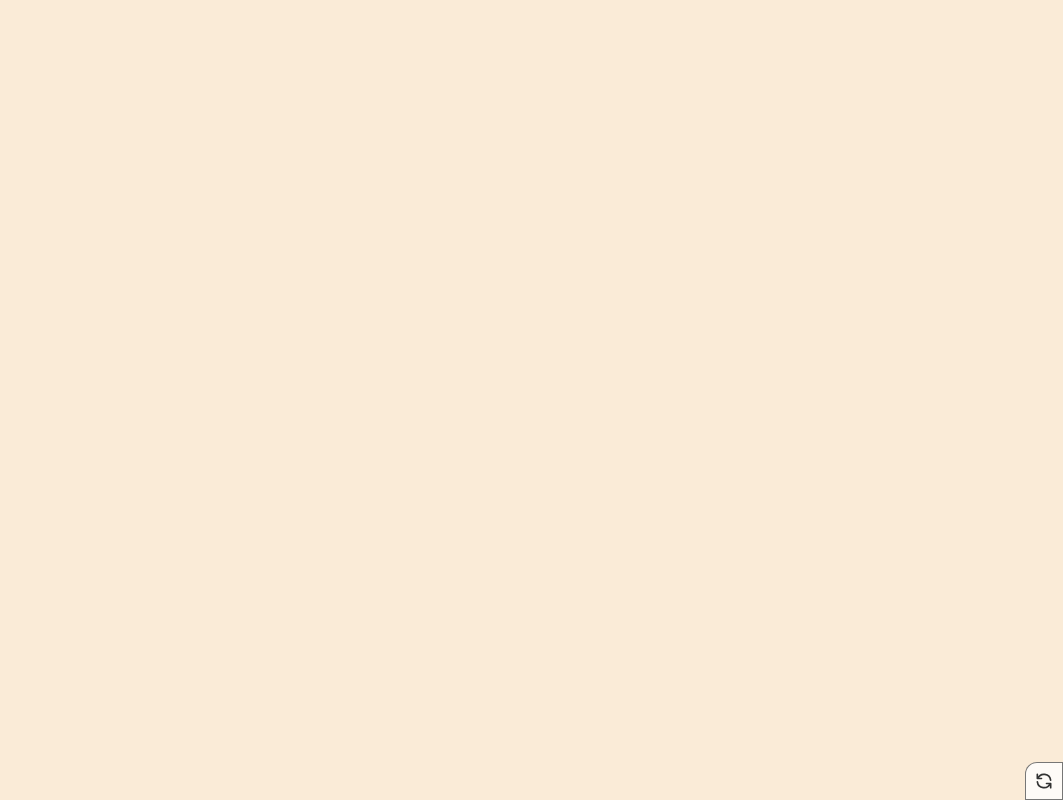
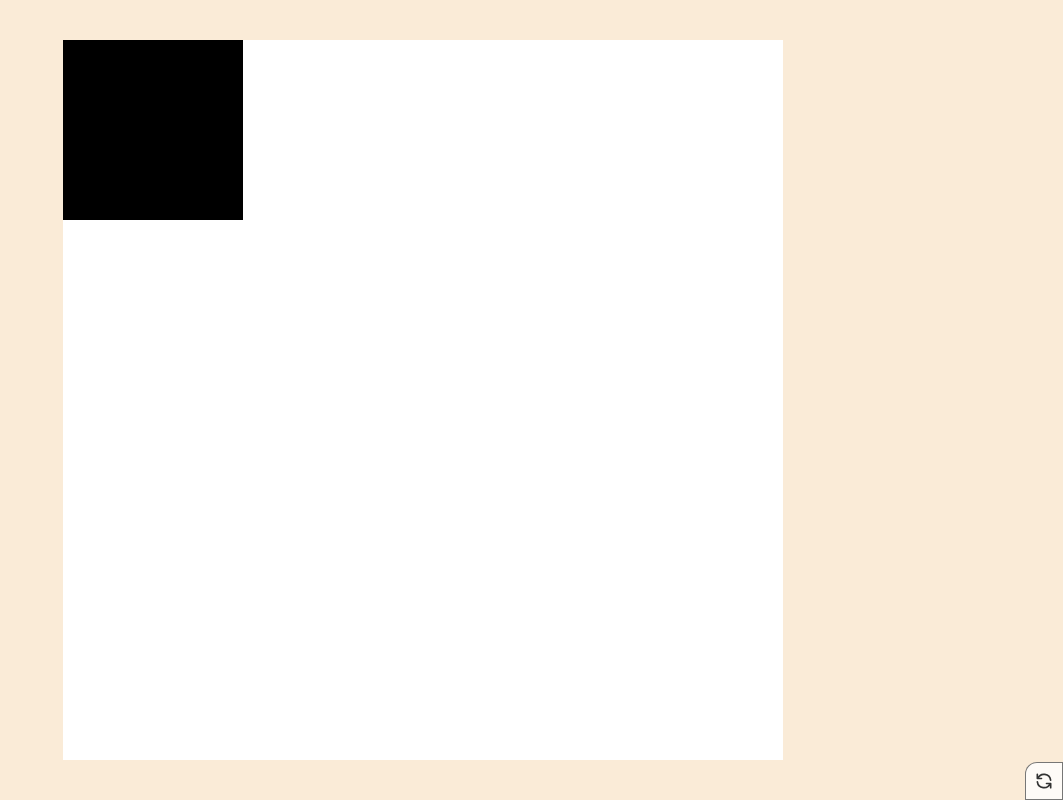
Before and after one commit to Rossowka/generative-art, a React (Create React App) app: page / in a window 1280 px wide. Shown: the whole page, without its empty margins (217-1280 px from the left). Built offline with nearby package versions, Linux system fonts and the light colour scheme.

Commit message:
added: Box component

```diff
--- a/src/App.js
+++ b/src/App.js
@@ -1,13 +1,11 @@
 import Button from './components/Button'
-import Art from './components/Art';
+import { Art } from './components/Art'
 import './App.css';
 
 function App() {
   return (
     <div className="App">
-      <Art>
-
-      </Art>
+      <Art />
       <Button />
     </div>
   );
--- a/src/components/Art/Art.js
+++ b/src/components/Art/Art.js
@@ -1,11 +1,23 @@
 import React from 'react';
+
+import Box from './Box';
 
 import './styles.scss'
 
-function Art({ children }) {
+function Art() {
+    const artSize = Math.min(window.innerWidth * 0.9, window.innerHeight * 0.9);
+    const random = (min, max) => {
+        return Math.floor(Math.random() * (max - min + 1)) + min;
+    }
+
+    const boxes = (random(3, 12));
+    console.log(boxes);
+
     return (
         <div className='art'>
-            { children }
+            <svg width={artSize}>
+                <Box boxes={boxes} artSize={artSize}/>
+            </svg>
         </div>
     )
 }
--- /dev/null
+++ b/src/components/Art/Box.js
@@ -0,0 +1,11 @@
+import React from 'react';
+
+function Box({ boxes, artSize }) {
+    let boxSize = artSize / boxes ;
+
+    return (
+        <rect x='0' y='0' width={boxSize} height={boxSize}/>
+    )
+}
+
+export default Box;
--- a/src/components/Art/index.js
+++ b/src/components/Art/index.js
@@ -1 +1,2 @@
-export { default } from './Art';
+export { default as Art } from './Art';
+export { default as Box } from './Box';
--- a/src/components/Art/styles.scss
+++ b/src/components/Art/styles.scss
@@ -3,4 +3,16 @@
     width: 100vw;
     padding: 1rem;
     background-color: antiquewhite; //temporary color
+    display: flex;
+    justify-content: center;
+    align-items: center;
+
+    & svg {
+        aspect-ratio: 1;
+        background-color: white; //temporary color
+    }
+
+    .box {
+        border: 1px black solid;
+    }
 }
```
Also changed, not shown: 1 other file (tests, documents, lock files or other folders).
